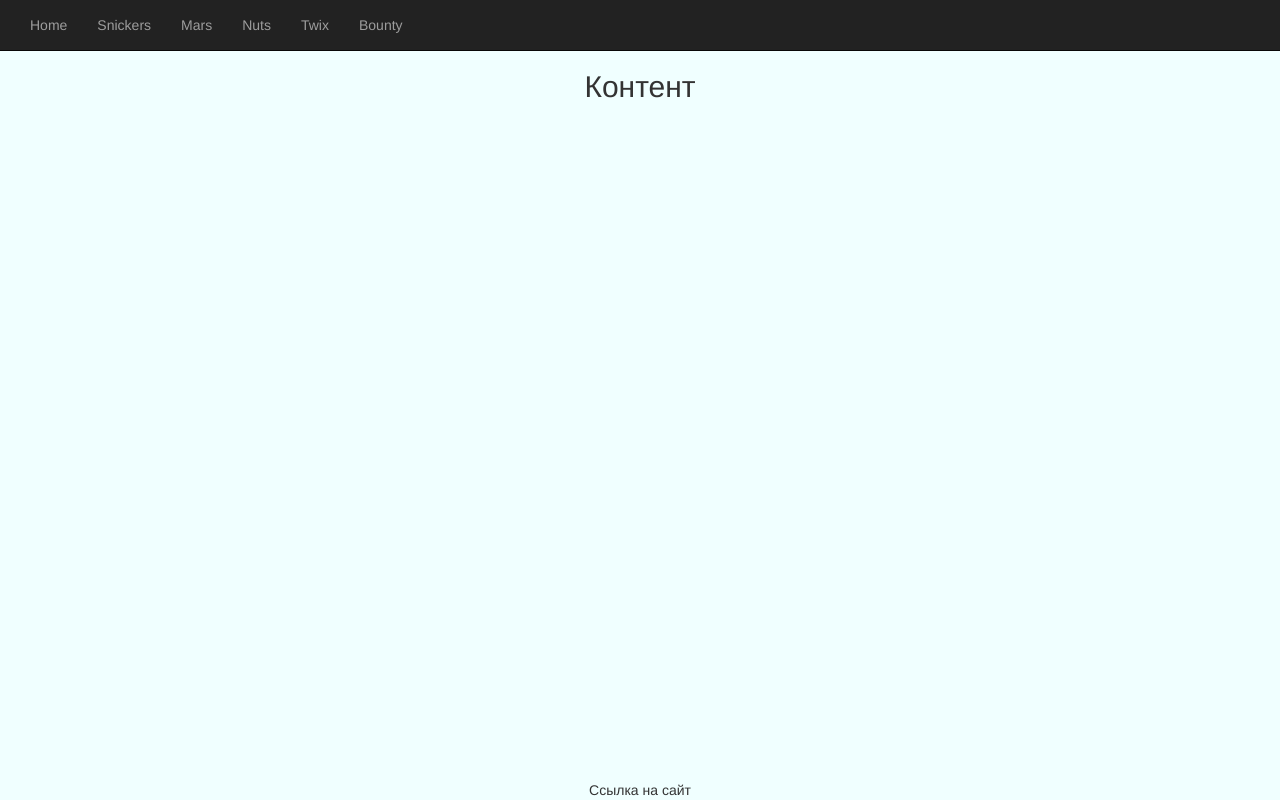
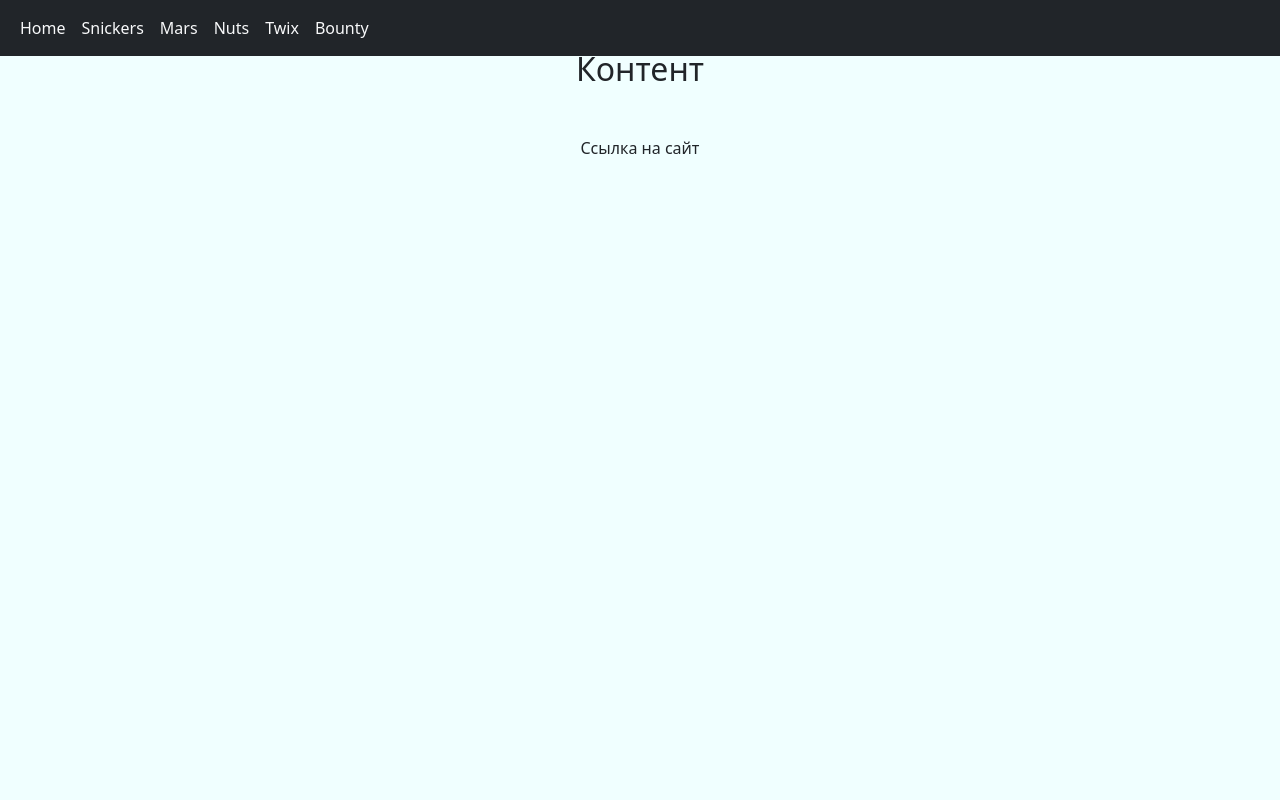
Before and after one commit to SamsaraKid/HomeWork45_DjangoChoko, a Django app: template templates/base.html in a window 1280 px wide. Run offline with Django 4.2, Linux system fonts and the light colour scheme; the template is opened without the code that fills it, so the values that code supplies are empty; some libraries are stand-ins or nearby versions.

Commit message:
готов

```diff
--- a/chokolates/static/css/main.css
+++ b/chokolates/static/css/main.css
@@ -4,16 +4,9 @@ body{
 }
 
 .index-back{
-    width: 100vw;
-    height: 94.5vh;
-    overflow: hidden;
-    overscroll-behavior: none;
-}
-
-.index-back img{
-    width: 100%;
-    object-fit: cover;
-    object-position: center 0;
+    /*height: 94.5vh;*/
+    /*background-image: url('../img/index.webp');*/
+    /*background-size: cover;*/
 }
 
 .choko-img{
--- a/chokolates/views.py
+++ b/chokolates/views.py
@@ -14,5 +14,5 @@ def chokolate(req, id):
     file = open(curdir + '/chokolates/static/text/content', 'r', encoding='utf-8')
     chokoinfo = list(map(lambda x: list(x.split(' # ')), file.readlines()))
     file.close()
-    name, img, text, link = chokoinfo[id]
-    return render(req, 'choko.html', context={'id': id, 'name': name, 'img': img, 'text': text, 'link': link})
+    name, img, text, link, color = chokoinfo[id]
+    return render(req, 'choko.html', context={'id': id, 'name': name, 'img': img, 'text': text, 'link': link, 'color': color})
--- a/templates/base.html
+++ b/templates/base.html
@@ -8,23 +8,22 @@
             Заголовок
         {% endblock title %}
     </title>
-    <link rel="stylesheet" href="https://maxcdn.bootstrapcdn.com/bootstrap/3.4.1/css/bootstrap.min.css">
-    <script src="https://ajax.googleapis.com/ajax/libs/jquery/3.6.4/jquery.min.js"></script>
-    <script src="https://maxcdn.bootstrapcdn.com/bootstrap/3.4.1/js/bootstrap.min.js"></script>
+    <link href="https://cdn.jsdelivr.net/npm/bootstrap@5.3.1/dist/css/bootstrap.min.css" rel="stylesheet">
+    <script src="https://cdn.jsdelivr.net/npm/bootstrap@5.3.1/dist/js/bootstrap.bundle.min.js"></script>
     <link rel="stylesheet" href="{% static 'css/main.css' %}">
 </head>
 <body>
 
-    <nav class="navbar navbar-default navbar-fixed-top navbar-inverse">
+    <nav class="navbar navbar-expand-sm bg-dark fixed-top">
       <div class="container-fluid">
-        <ul class="nav navbar-nav bd-navbar">
+        <ul class="navbar-nav">
             {% block menu %}
-                <li><a href="/">Home</a></li>
-                <li><a href="{% url 'choko' id='0' %}">Snickers</a></li>
-                <li><a href="{% url 'choko' id='1' %}">Mars</a></li>
-                <li><a href="{% url 'choko' id='2' %}">Nuts</a></li>
-                <li><a href="{% url 'choko' id='3' %}">Twix</a></li>
-                <li><a href="{% url 'choko' id='4' %}">Bounty</a></li>
+                <li class="nav-item"><a class="nav-link text-light" href="/">Home</a></li>
+                <li class="nav-item"><a class="nav-link text-light" href="{% url 'choko' id='0' %}">Snickers</a></li>
+                <li class="nav-item"><a class="nav-link text-light" href="{% url 'choko' id='1' %}">Mars</a></li>
+                <li class="nav-item"><a class="nav-link text-light" href="{% url 'choko' id='2' %}">Nuts</a></li>
+                <li class="nav-item"><a class="nav-link text-light" href="{% url 'choko' id='3' %}">Twix</a></li>
+                <li class="nav-item"><a class="nav-link text-light" href="{% url 'choko' id='4' %}">Bounty</a></li>
             {% endblock menu %}
         </ul>
       </div>
@@ -36,7 +35,7 @@
         {% endblock content %}
     </div>
 
-    <footer class="navbar-fixed-bottom text-center">
+    <footer class="text-center mt-5">
         {% block link %}
             Ссылка на сайт
         {% endblock link %}
```
Also changed, not shown: templates/choko.html (+6 -4 lines), templates/index.html (+31 -1 lines), 1 other file.
